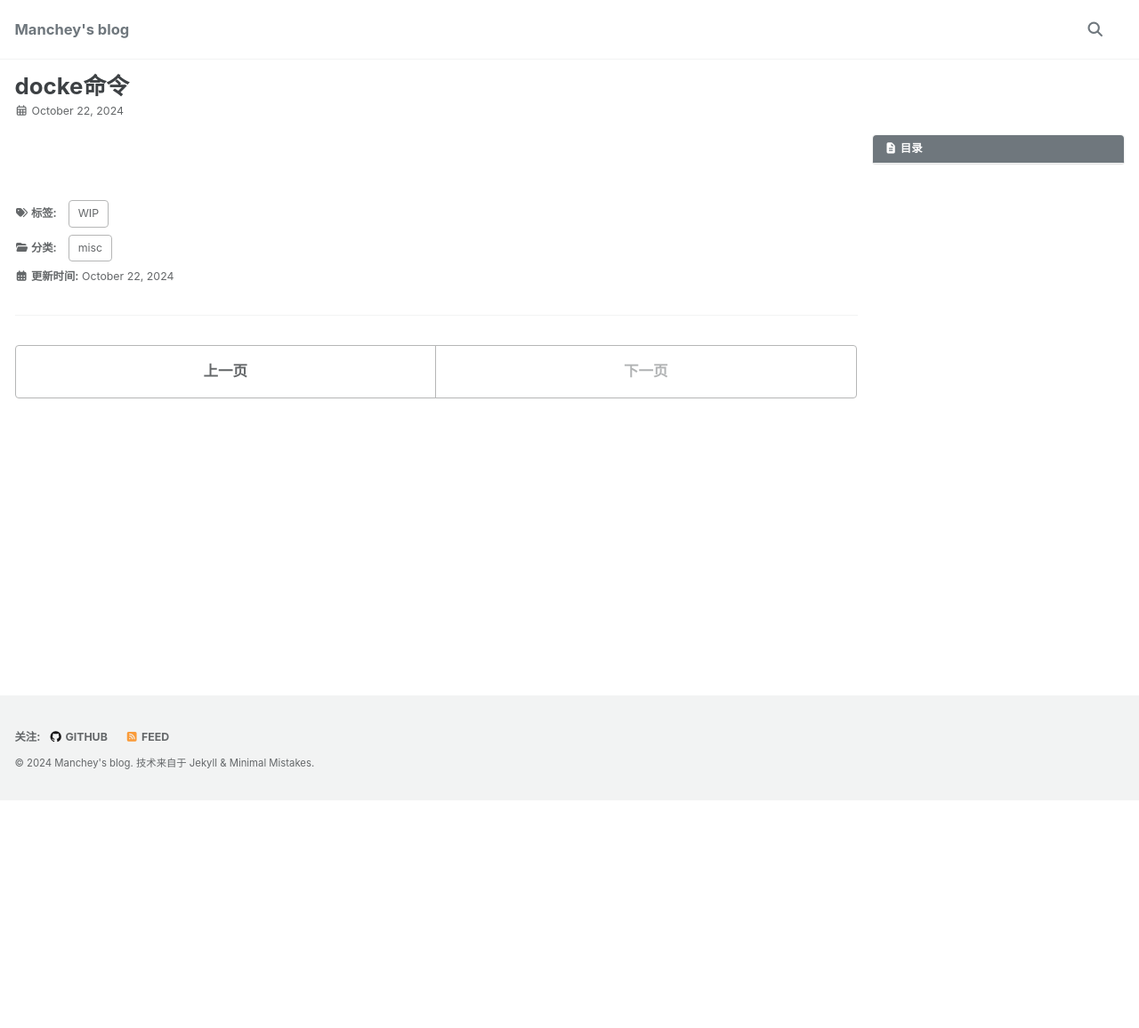
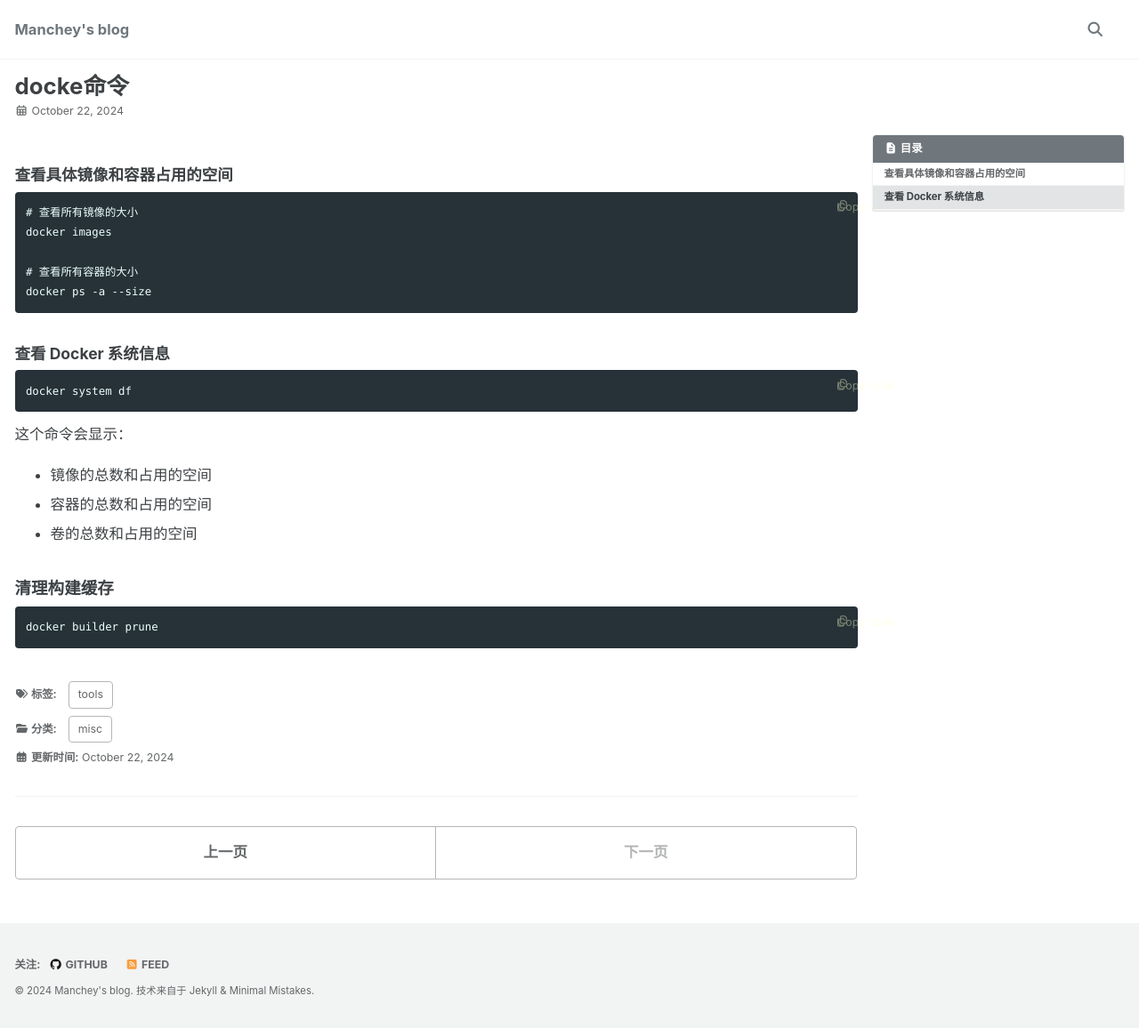
Before and after one commit to Manchey/manchey.github.io, a Jekyll site: the page built from _posts/2024-10-22-docke命令.md, in a window 1280 px wide. Shown: the whole page at 89% size. Built offline with Jekyll 4.4.1, drawn with Linux system fonts in a browser that asks for light colours; cached includes are drawn as plain includes; before the commit the page ends 900 px from its top, so only the background shows below that.

Commit message:
Update: "_posts/2024-10-22-docke\345\221\275\344\273\244.md",scripts/auto_commit.sh
Signed-off-by: Jiaqi Li <ljq0831@qq.com>

````diff
--- a/_posts/2024-10-22-docke命令.md
+++ b/_posts/2024-10-22-docke命令.md
@@ -4,5 +4,34 @@ excerpt:
 categories:
   - misc
 tags:
-  - WIP
+  - tools
 ---
+
+#### 查看具体镜像和容器占用的空间
+
+```
+# 查看所有镜像的大小
+docker images
+
+# 查看所有容器的大小
+docker ps -a --size
+```
+
+#### 查看 Docker 系统信息
+
+```
+docker system df
+```
+
+这个命令会显示：
+
+* 镜像的总数和占用的空间
+* 容器的总数和占用的空间
+* 卷的总数和占用的空间
+
+
+### 清理构建缓存
+
+```
+docker builder prune
+```
````
Also changed, not shown: 1 other file.
